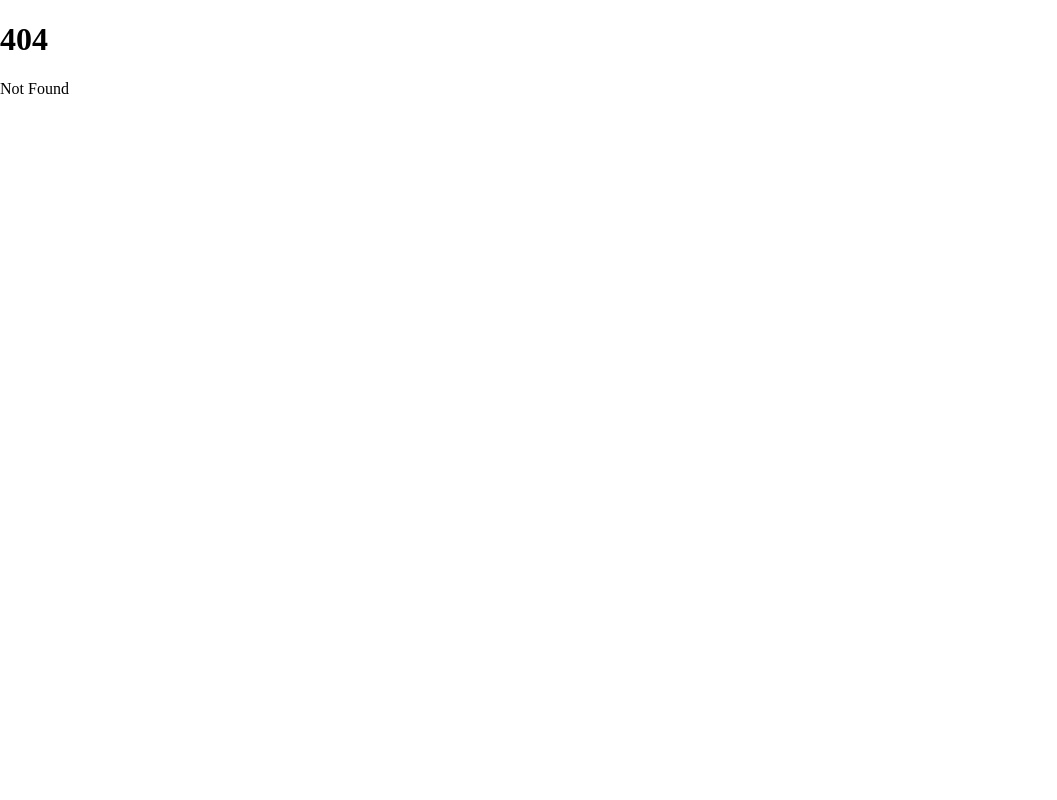
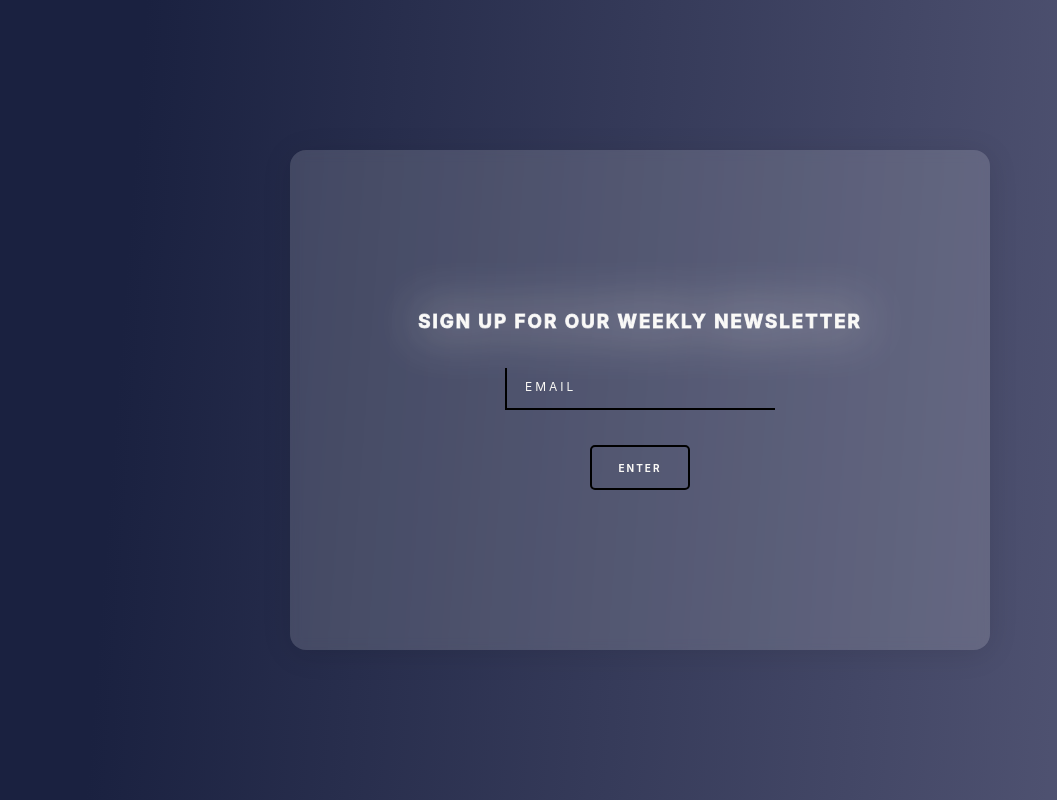
Before and after one commit to WukoSiric/2022-typingGame, a SvelteKit app in the folder groupproject/: page /sign-up in a window 1280 px wide. Before the commit this address had no page. Shown: the whole page, without its empty margins (0-1057 px from the left). Built offline with nearby package versions, Linux system fonts and the light colour scheme.

Commit message:
added signup component

```diff
--- /dev/null
+++ b/groupproject/src/routes/sign-up/+page.svelte
@@ -0,0 +1,135 @@
+<body>
+    <div class="container">
+        <div class="card">
+            <h3>Sign Up For Our Weekly Newsletter</h3>
+            <div class="inputBox">
+                <input type="username" required>
+                <span>Email</span>
+            </div>
+
+            <button>Enter</button>
+        </div>
+
+    </div>
+</body>
+
+<style>
+
+* {
+    margin: 0;
+    padding: 0;
+    box-sizing: border-box;
+    color: #FAF9F6;
+    font-family: -apple-system, BlinkMacSystemFont, 'Segoe UI', Roboto, Oxygen, Ubuntu, Cantarell, 'Open Sans', 'Helvetica Neue', sans-serif;
+}
+
+h3 {
+    text-transform: uppercase;
+    letter-spacing: 2px;
+    -webkit-text-stroke: 1px rgba(255, 255, 255, 0.8);
+    filter: drop-shadow(0 0 25px #FAF9F6);
+}
+
+span {
+    color: #FAF9F6;
+}
+
+.container {
+    display: flex;
+    justify-content: center;
+    align-items: center;
+    background-image: linear-gradient( 94.3deg,  rgba(26,33,64,1) 10.9%, rgba(81,84,115,1) 87.1% );
+    min-height: 100vh;
+}
+
+.card {
+    display: flex;
+    justify-content: center;
+    align-items: center;
+    min-height: 500px;
+    min-width: 700px;
+    flex-direction: column;
+    gap: 35px;
+    background: rgba(255, 255, 255, 0.15);
+    border-radius: 16px;
+    box-shadow: 0 4px 30px rgba(0, 0, 0, 0.1);
+    backdrop-filter: blur(5.6px);
+    -webkit-backdrop-filter: blur(5.6px);
+
+}
+
+.inputBox {
+    position: relative;
+    min-width: 250px;
+    color: #FAF9F6;
+}
+
+.inputBox input {
+    width: 100%;
+    padding: 10px;
+    outline: none;
+    border: none;
+    color: #000;
+    font-size: 1em;
+    background: transparent;
+    border-left: 2px solid #000;
+    border-bottom: 2px solid #000;
+    transition: 0.1s;
+}
+
+.inputBox input:focus {
+    border: 2px solid #000;
+    transition: 1s;
+}
+
+.inputBox input:valid~span,
+.inputBox input:focus~span {
+    transform: translateX(160px) translateY(-18px);
+    font-size: 0.8em;
+    padding: 5px 10px;
+    background: #000;
+    letter-spacing: 0.2em;
+    color: #FAF9F6;
+    border: 2px;
+}
+
+.inputBox input:valid,
+.inputBox input:focus {
+    border: 2px solid #000;
+}
+
+button {
+    height: 45px;
+    width: 100px;
+    border-radius: 5px;
+    border: 2px solid #000;
+    cursor: pointer;
+    background-color: transparent;
+    transition: 0.5s;
+    text-transform: uppercase;
+    font-size: 10px;
+    letter-spacing: 2px;
+    font-weight: 700
+}
+
+button:hover {
+    background-color: #000;
+    color: white;
+}
+
+.inputBox span {
+    margin-top: 5px;
+    position: absolute;
+    left: 0;
+    transform: translateY(-4px);
+    margin-left: 10px;
+    padding: 10px;
+    pointer-events: none;
+    font-size: 12px;
+    color: #FAF9F6;
+    text-transform: uppercase;
+    transition: 0.5s;
+    letter-spacing: 3px;
+}
+
+</style>
```
